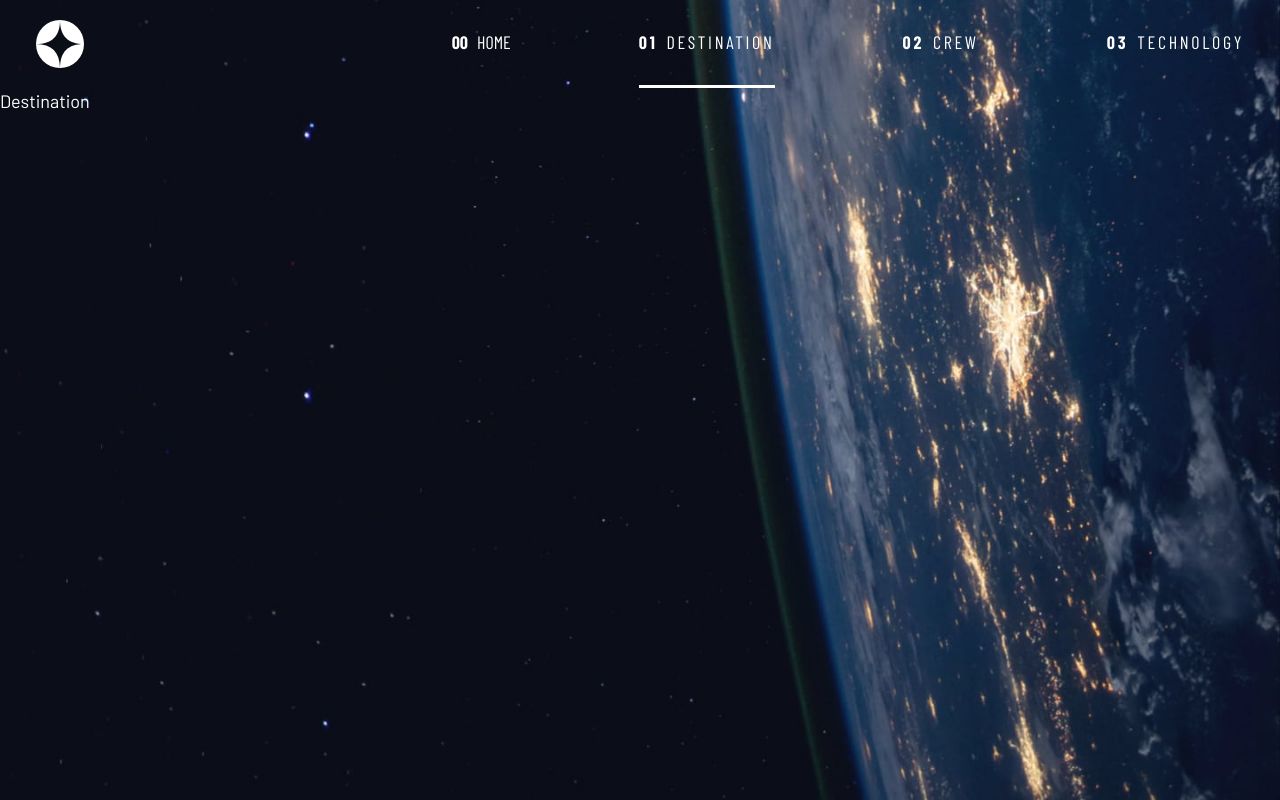
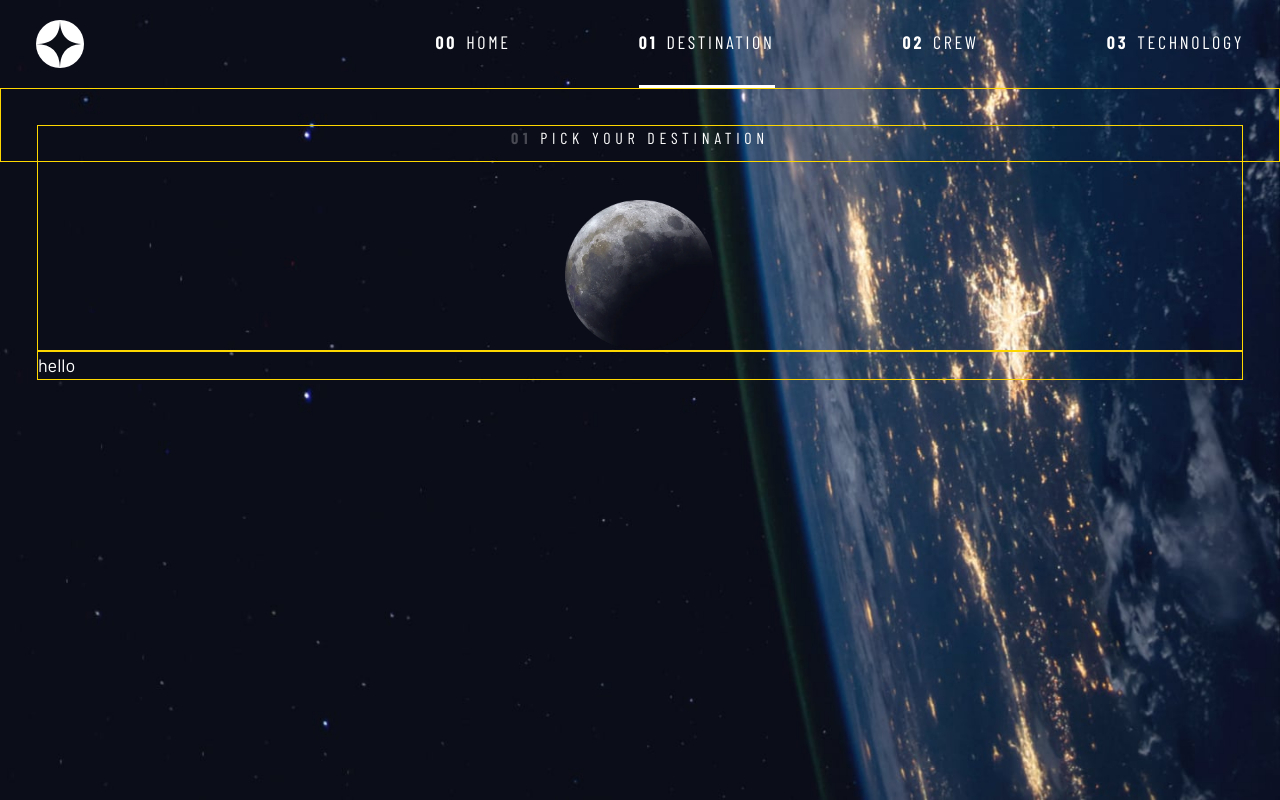
Before and after one commit to sanjeevshah1/Space-Travel, a React (Vite) app: page /destination in a window 1280 px wide. Built offline with nearby package versions, Linux system fonts and the light colour scheme; a web font is replaced by a local one.

Commit message:
fixed routing for home page, added background images for other pages

```diff
--- a/src/App.css
+++ b/src/App.css
@@ -364,10 +364,71 @@ select {
   display: block;
   margin-bottom: 2rem;
 }
+
+/* Destination Page CSS */
+.destination-page{
+  background-image: url("./../src/assets/destination/background-destination-mobile.jpg");
+  background-repeat: no-repeat;
+  background-size: cover ;
+  background-position: center;
+  min-height: 100vh;
+}
+
+.destination{
+  border: 1px solid gold;
+  height: 0.65vh;
+  padding: 2em;
+}
+.pick-div{
+  border: 1px solid gold;
+}
+.pick-div p{
+  font-size: 1rem;
+  text-align: center;
+}
+.pick-div img{
+  width: 150px;
+  aspect-ratio: 1;
+  margin-inline: auto;
+  margin-top: 50px;
+}
+.nav-div{
+  border: 1px solid gold;
+}
+
+/* Crew Page CSS */
+.crew-page{
+  background-image:url("./../src/assets/crew/background-crew-mobile.jpg");
+  background-size: cover ;
+  background-position: center;
+  min-height: 100vh;
+}
+
+/* Technology Page CSS */
+.technology-page{
+  background-image: url("./../src/assets/technology/background-technology-mobile.jpg");
+  background-size: cover ;
+  background-position: center;
+  min-height: 100vh;
+}
+
+
 @media screen and (min-width: 675px) {
 
 .home-page{
   background-image: url("./../src/assets/home/background-home-desktop.jpg");
+  min-height: 100vh;
+}
+.destination-page{
+  background-image: url("./../src/assets/destination/background-destination-desktop.jpg");
+  min-height: 100vh;
+}
+.crew-page{
+  background-image: url("./../src/assets/crew/background-crew-desktop.jpg");
+  min-height: 100vh;
+}
+.technology-page{
+  background-image: url("./../src/assets/technology/background-technology-desktop.jpg");
   min-height: 100vh;
 }
 .hide-drop{
--- a/src/App.tsx
+++ b/src/App.tsx
@@ -1,13 +1,13 @@
 
 import './App.css'
 import Header from './Components/Header.tsx'
-import { Outlet } from 'react-router-dom'
+import { Outlet, useLocation } from 'react-router-dom'
 
 function App() {
-
-
+  const location= useLocation();
+  const page = location.state?.page || "home";
   return (
-        <div className='home-page'>
+        <div className= {`${page}-page`}>
           <Header/>
           <Outlet/>
         </div>
--- a/src/Components/Header.tsx
+++ b/src/Components/Header.tsx
@@ -66,22 +66,35 @@ const Header: React.FC = () => {
           }}><img src={close} alt="close-icon" /></button>
             <ul className="primary-navigation underline-indicators flex">
               <li>
-                <NavLink to="home" className="ff-sans-cond uppercase text-white letter-spacing-2k">
+                <NavLink to="/" aria-selected={true} state={{page: "home"}}
+                end
+                 className={({isActive}) => {console.log(isActive)
+                  return `ff-sans-cond uppercase text-white letter-spacing-2 ${isActive ? "active" : ""}`
+                 }}>
                 <span>00</span>Home
                 </NavLink>
               </li>
               <li>
-                <NavLink to="destination" className="ff-sans-cond uppercase text-white letter-spacing-2">
+                <NavLink to="destination" state={{page: "destination"}}
+                className={({isActive}) => {console.log(isActive)
+                  return `ff-sans-cond uppercase text-white letter-spacing-2 ${isActive ? "active" : ""}`
+                 }}>
                 <span>01</span>Destination
                 </NavLink>
               </li>
               <li>
-                <NavLink to="crew" className="ff-sans-cond uppercase text-white letter-spacing-2">
+                <NavLink to="crew" state={{page: "crew"}}
+                className={({isActive}) => {console.log(isActive)
+                  return `ff-sans-cond uppercase text-white letter-spacing-2 ${isActive ? "active" : ""}`
+                 }}>
                 <span>02</span>Crew
                 </NavLink>
               </li>
               <li>
-                <NavLink to="technology" className="ff-sans-cond uppercase text-white letter-spacing-2">
+                <NavLink to="technology" state={{page: "technology"}}
+                className={({isActive}) => {console.log(isActive)
+                  return `ff-sans-cond uppercase text-white letter-spacing-2 ${isActive ? "active" : ""}`
+                 }}>
                 <span>03</span>Technology
                 </NavLink>
               </li>
--- /dev/null
+++ b/src/Pages/Crew.tsx
@@ -0,0 +1,7 @@
+const Crew = () => {
+  return (
+    <div>Crew</div>
+  )
+}
+
+export default Crew
--- a/src/Pages/Destination.tsx
+++ b/src/Pages/Destination.tsx
@@ -1,7 +1,15 @@
-
+import moon from "./../assets/destination/image-moon.webp"
 const Destination = () => {
   return (
-    <div>Destination</div>
+    <div className="destination">
+      <div className="pick-div">
+        <p className="numbered-title"><span>01</span>Pick your destination</p>
+        <img src={moon} alt="moon-image" />
+      </div>
+      <div className="nav-div">
+hello
+      </div>
+    </div>
   )
 }
 
--- /dev/null
+++ b/src/Pages/Technology.tsx
@@ -0,0 +1,7 @@
+const Technology = () => {
+  return (
+    <div>Technology</div>
+  )
+}
+
+export default Technology
--- a/src/main.tsx
+++ b/src/main.tsx
@@ -5,6 +5,8 @@ import Home from './Pages/Home.tsx'
 import './index.css'
 import { BrowserRouter, Routes, Route } from 'react-router-dom'
 import Destination from './Pages/Destination.tsx'
+import Crew from './Pages/Crew.tsx'
+import Technology from './Pages/Technology.tsx'
 
 ReactDOM.createRoot(document.getElementById('root')!).render(
   <React.StrictMode>
@@ -14,6 +16,8 @@ ReactDOM.createRoot(document.getElementById('root')!).render(
           <Route index element = {<Home/>}/>
           <Route path='home' element = {<Home/>}/>
           <Route path='destination' element = {<Destination/>}/>
+          <Route path='crew' element = {<Crew/>}/>
+          <Route path='technology' element = {<Technology/>}/>
         </Route>
       </Routes>
     </BrowserRouter>
```
